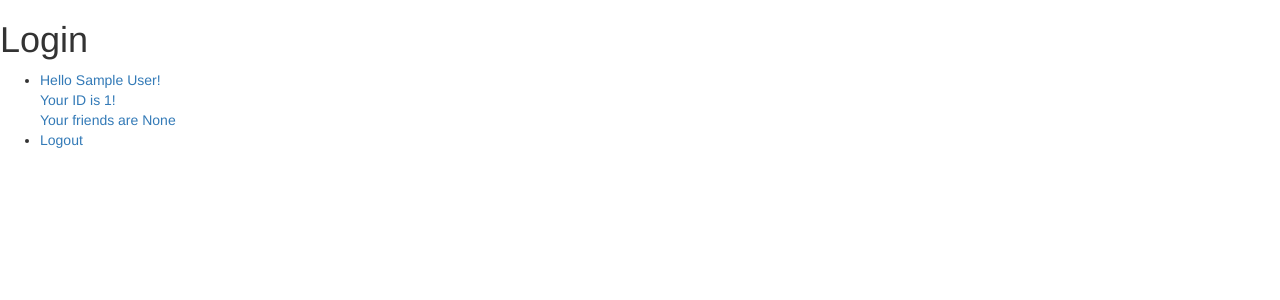
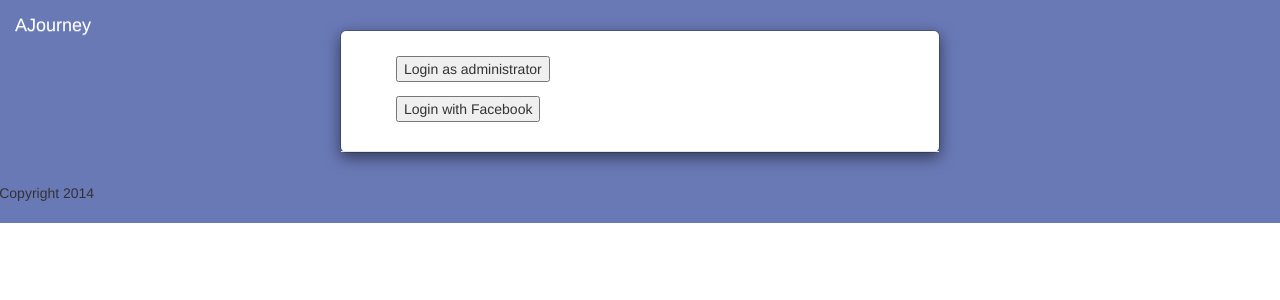
Before and after one commit to Staniel/Ajourney, a Django app: page / in a window 1280 px wide. Shown: the top 300 px of the page. Run offline with Django 3.2, Linux system fonts and the light colour scheme; the visitor is signed in with stand-in values (Sample User, id 1); some libraries are stand-ins or nearby versions.

Commit message:
home.html modified

```diff
--- a/Ajourney/travelplans/static/travelplans/tab.js
+++ b/Ajourney/travelplans/static/travelplans/tab.js
@@ -69,11 +69,7 @@ $(document).ready(function(){
                 {
                     $(this).hide();
                 }
-<<<<<<< HEAD
                     return true;
-=======
-                    return true;
->>>>>>> ec8d6766af557d0e48a7446c0878f44d453b13ba
             }
             if (depart != '')
             {
--- a/Ajourney/travelplans/templates/travelplans/home.html
+++ b/Ajourney/travelplans/templates/travelplans/home.html
@@ -1,37 +1,93 @@
 <!-- {% extends 'travelplans/base.html' %} -->
 
 {% block main %}
-<div>
-<h1>Login</h1>
+<!DOCTYPE html>
+<!-- saved from url=(0050)http://getbootstrap.com/examples/jumbotron-narrow/ -->
+<html lang="en"><head><meta http-equiv="Content-Type" content="text/html; charset=UTF-8">
+    <meta charset="utf-8">
+    <meta http-equiv="X-UA-Compatible" content="IE=edge">
+    <meta name="viewport" content="width=device-width, initial-scale=1">
+    <meta name="description" content="">
+    <meta name="author" content="">
+    <link rel="icon" href="http://getbootstrap.com/favicon.ico">
+
+     <!-- Latest compiled and minified CSS -->
+<link rel="stylesheet" href="https://maxcdn.bootstrapcdn.com/bootstrap/3.3.0/css/bootstrap.min.css">
 
 
+<!-- Optional theme -->
+<link rel="stylesheet" href="https://maxcdn.bootstrapcdn.com/bootstrap/3.3.0/css/bootstrap-theme.min.css">
 
+<script src="//ajax.googleapis.com/ajax/libs/jquery/2.1.1/jquery.min.js"></script>
+
+<!-- Latest compiled and minified JavaScript -->
+<script src="https://maxcdn.bootstrapcdn.com/bootstrap/3.3.0/js/bootstrap.min.js"></script>
+<script src="http://ajax.aspnetcdn.com/ajax/jquery.validate/1.13.0/jquery.validate.js"></script>
+<title>AJourney</title>
+<div>
+{% load static %}
+<link rel="stylesheet" type="text/css" href="{% static 'travelplans/style.css' %}" />
+
+<script type="text/javascript" src="{% static 'travelplans/tab.js' %}"></script>
+</head>
+
+  <body>
+
+    <div  class="container-fluid">
+      <nav class="row navbar-custom">
+          <div class="navbar-header">
+            <button type="button" class="navbar-toggle collapsed" data-toggle="collapse" data-target=".navbar-collapse">
+              <span class="sr-only">Toggle navigation</span>
+              <span class="icon-bar"></span>
+              <span class="icon-bar"></span>
+              <span class="icon-bar"></span>
+            </button>
+            <a class="navbar-brand" href="" style="color:white">AJourney</a>
+          </div>
+          <!--<div class="navbar-collapse collapse">
+            <ul id="plantab" class="nav navbar-nav">
+              <li id="allplan"><a href="#">All Plans</a></li>
+              <li id="myplan"><a href="#">My Plans</a></li>
+              <li id="jplan"><a href="#">Joined Plans</a></li>
+              <li id="createplan"><a href="#" data-toggle="modal" data-target="#createNewPlanModal"> Create New Plan </a></li>
+            </ul>
+            <ul class="nav navbar-nav navbar-right">
+              <li><a href="{% url 'auth:logout' %}?next={{ '/' }}">Logout </a></li>
+            </ul>
+          </div>/.nav-collapse -->
+
+  <div class="modal-dialog">
+    <div class="modal-content">
+      <div class="modal-header">
          <p>
           <ul>
-  {% if user and not user.is_anonymous %}
-    <li>
-      <a>Hello {{ user.get_full_name|default:user.username }}!
-      <br>Your ID is {{user.id}}!
-      <br>Your friends are {{friends}}
-    </li>
-    <li>
-      <a href="{% url 'auth:logout' %}?next={{ request.path }}">Logout</a>
-    </li>
-    {% else %}
-    <li>
+            <!--<li>
               <a href="{% url 'social:begin' 'facebook' %}?next={{ request.path }}">Login with Facebook</a>
             </li>
             <li>
                 <a href='/admin'>Login as administrator</a>
-    </li>
-    <!-- <li>
-       <a href="{% url 'social:begin' 'google-oauth2' %}?next={{ request.path }}">Login with Google</a>
-     </li>
-     <li>
-       <a href="{% url 'social:begin' 'twitter' %}?next={{ request.path }}">Login with Twitter</a>
             </li>-->
-   {% endif %}
+            <form action='/admin'>
+                <input type="submit" value="Login as administrator">
+            </form>
+            <form action='{% url 'social:begin' 'facebook' %}?next={{ request.path }}'>
+                <input type="submit" value="Login with Facebook">
+            </form>
            </ul>
          </p>
       </div>
+    </div>
+  </div>
+ <!-- Modal -->
+
+  </body>
+
+  <div class="row footer">
+       <p>© Copyright 2014</p>
+  </div>
+  <p>
+
+
+ </div>
+ </html>
 {% endblock %}
```
Lines whose indentation alone changed are shown as unchanged.
